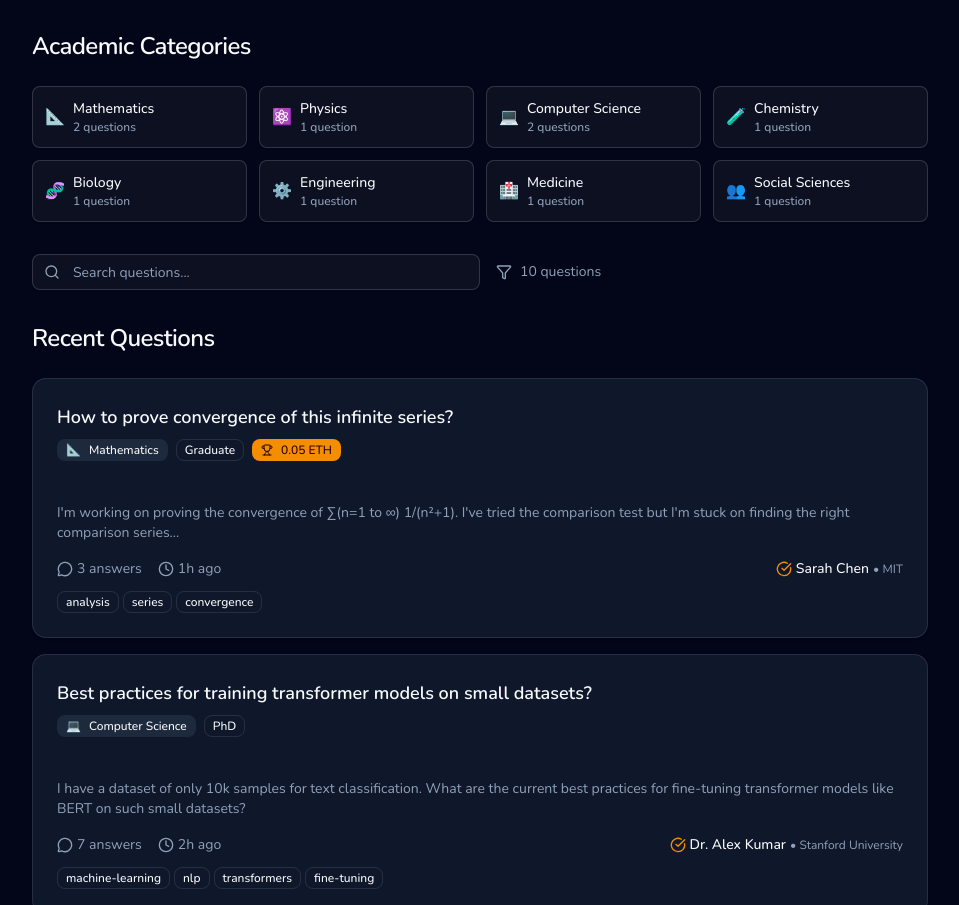
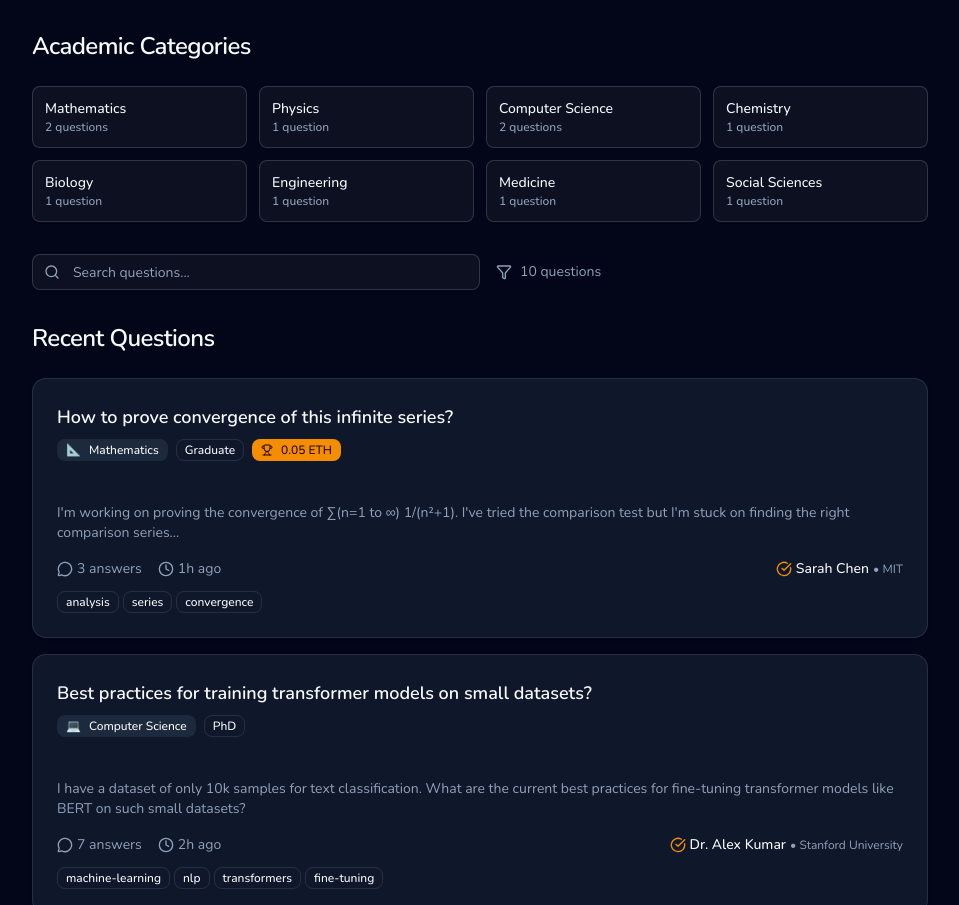
Before and after one commit to dot-enny/answer-chain, a React (Vite) app: page / in a window 1280 px wide. Shown: the part 939-1844 px from the top of the page, without its empty margins (160-1119 px from the left). Built offline with nearby package versions, Linux system fonts and the light colour scheme.

Commit message:
feat(ui): remove icons from category filters
- Remove emoji icons from category filter buttons
- Maintain clean text-only appearance with check indicators
- Keep question counts and active states functionality

```diff
--- a/src/components/CategoryFilters.tsx
+++ b/src/components/CategoryFilters.tsx
@@ -44,7 +44,6 @@ function CategoryFilters({ selectedCategory, onCategoryFilter }: CategoryFilters
               }`}
             >
               <div className="flex items-center gap-2 w-full">
-                <span className="text-base">{category.icon}</span>
                 <div className="text-left flex-1">
                   <div className="font-medium text-sm">{category.name}</div>
                   <div className="text-xs text-muted-foreground">
```
